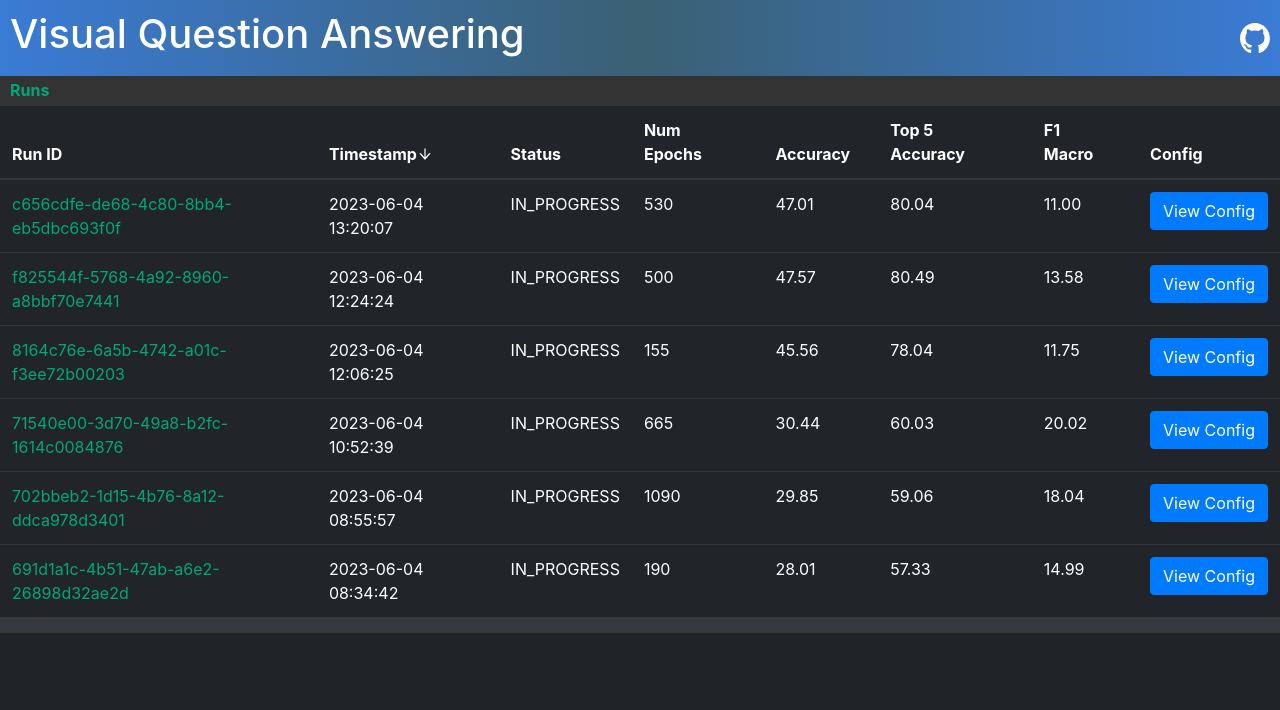
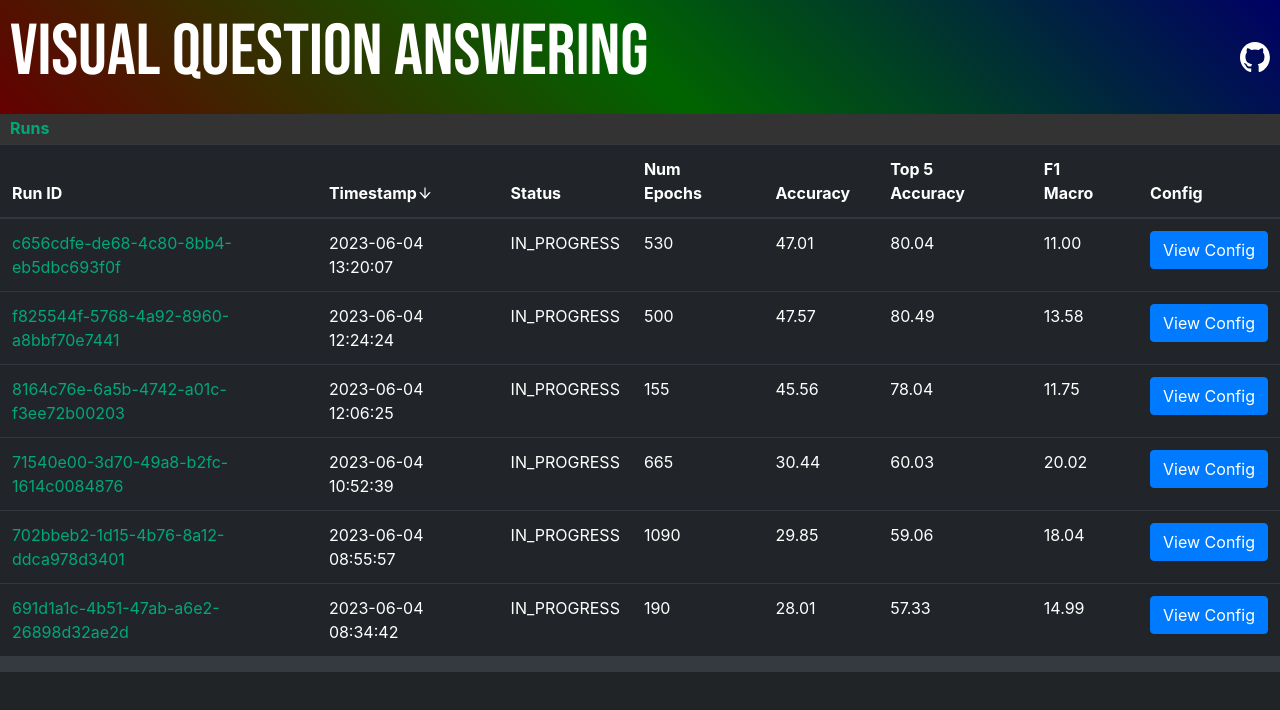
Before and after one commit to ashleyholman/vqa, a React (Create React App) app in the folder web-frontend/: page / in a window 1280 px wide. Shown: the top 710 px of the page. Built offline with nearby package versions, Linux system fonts and the light colour scheme.

Commit message:
web: Move header inline css to .css file and and update styling

```diff
--- /dev/null
+++ b/web-frontend/src/components/Header.css
@@ -0,0 +1,30 @@
+@font-face {
+  font-family: 'BebasNeue';
+  src: local('BebasNeue'), url('../fonts/BebasNeue-Regular.ttf') format('truetype');
+  font-weight: 400;
+  font-style: normal;
+}
+
+.header-container {
+  display: flex;
+  justify-content: space-between;
+  align-items: center;
+  padding: 10px;
+  background: linear-gradient(45deg, rgb(100, 0, 0), rgb(0, 100, 0), rgb(0, 0, 100));
+}
+
+.header-title {
+  color: white;
+  font-family: 'BebasNeue', sans-serif;
+  font-size: 4.5rem;
+}
+
+.github-link {
+  width: 30px;
+  height: 30px;
+}
+
+.github-mark {
+  width: 100%;
+  height: 100%;
+}
--- a/web-frontend/src/components/Header.js
+++ b/web-frontend/src/components/Header.js
@@ -1,17 +1,14 @@
+import React from 'react';
 import githubMark from '../svg/github-mark-white.svg';
+import './Header.css';
+import BebasNeueRegular from '../fonts/BebasNeue-Regular.ttf';
 
 function Header() {
   return (
-    <div style={{
-      display: 'flex',
-      justifyContent: 'space-between',
-      alignItems: 'center',
-      padding: '10px',
-      background: 'linear-gradient(90deg, rgba(58,123,213,1) 0%, rgba(58,96,115,1) 50%, rgba(58,123,213,1) 100%)'
-    }}>
-      <h1 style={{ color: 'white' }}>Visual Question Answering</h1>
-      <a href="https://github.com/ashleyholman/vqa">
-        <img src={githubMark} alt="github" style={{ width: '30px', height: '30px' }} />
+    <div className="header-container">
+      <h1 className="header-title">Visual Question Answering</h1>
+      <a href="https://github.com/ashleyholman/vqa" className="github-link">
+        <img src={githubMark} alt="github" className="github-mark" />
       </a>
     </div>
   );
```
Also changed, not shown: web-frontend/src/fonts/BebasNeue-Regular.ttf (added).
